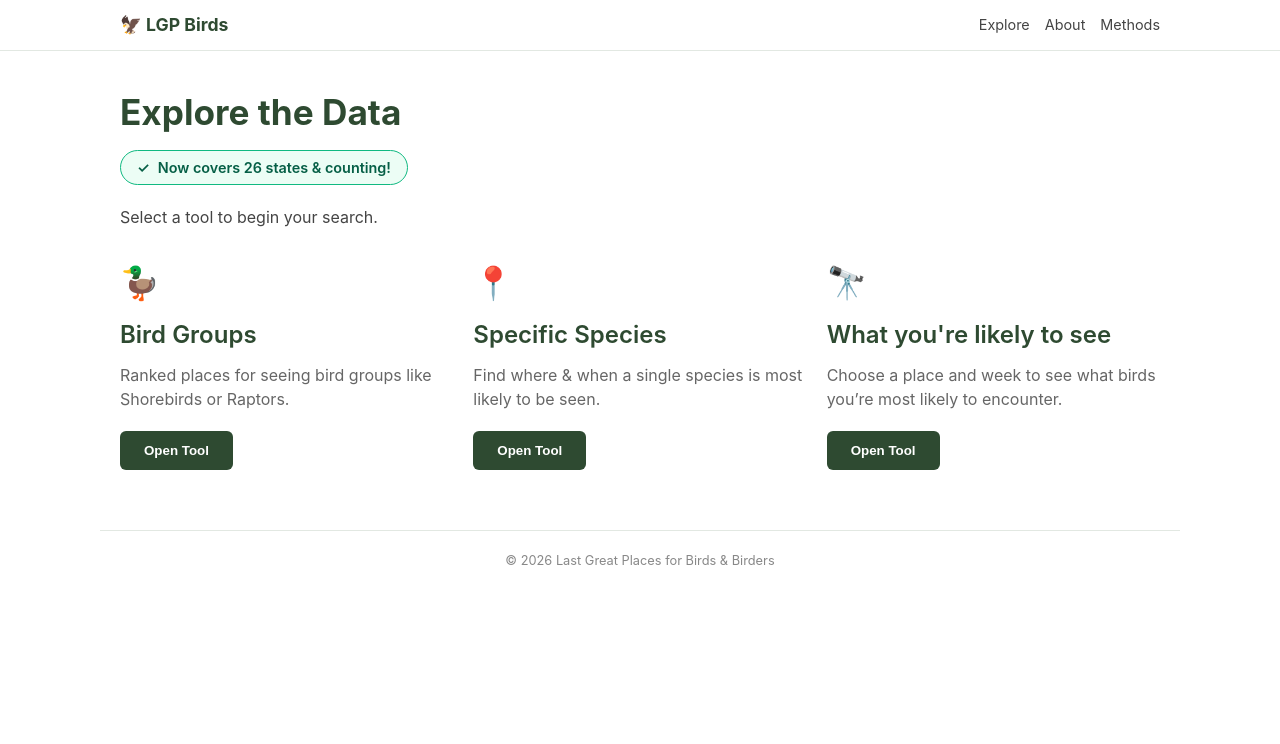
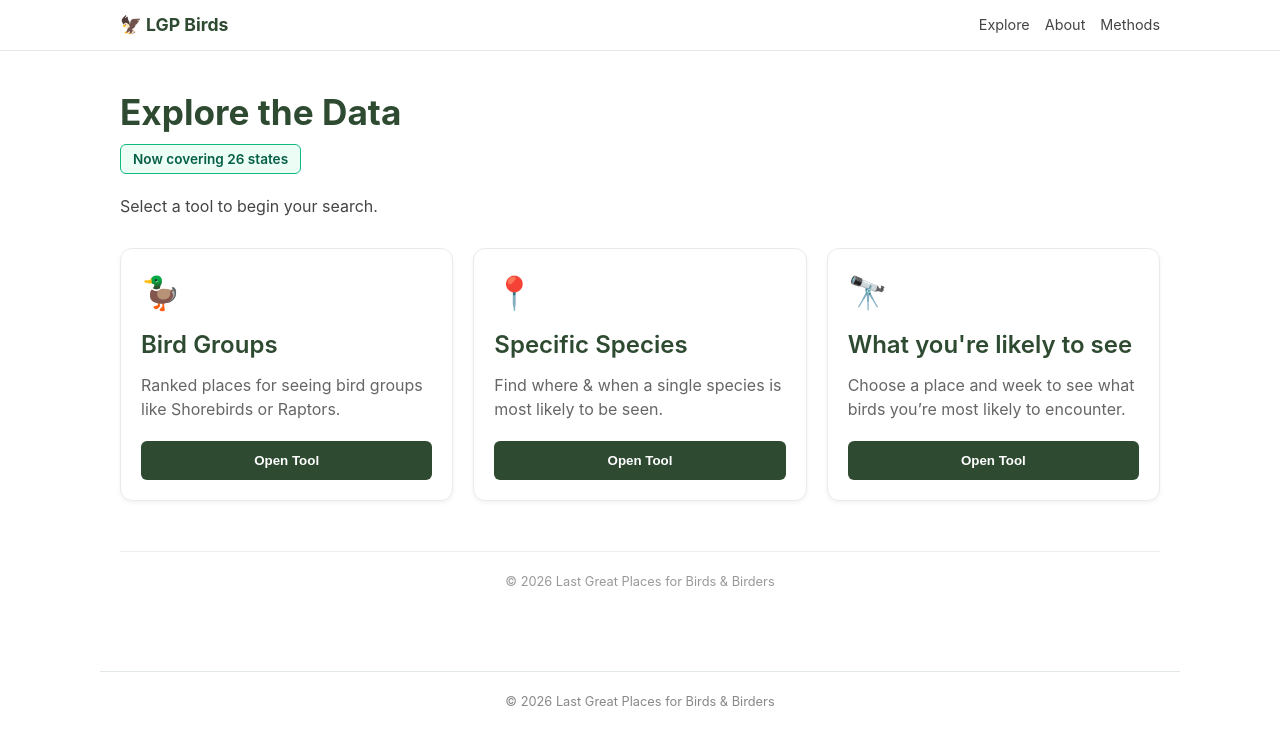
Before and after one commit to lastgreatplaces/LGP-Birds, a Next.js app: page /explore in a window 1280 px wide. Shown: the top 744 px of the page. Built offline with nearby package versions, Linux system fonts and the light colour scheme.

Commit message:
explore with badge redone

```diff
--- a/app/explore/page.tsx
+++ b/app/explore/page.tsx
@@ -23,28 +23,27 @@ export default function ExploreHub() {
   ];
 
   return (
-    <div className="container" style={{ paddingTop: '40px' }}>
-      <h1>Explore the Data</h1>
+    <div className="container" style={{ paddingTop: '40px', paddingLeft: '15px', paddingRight: '15px' }}>
+      <h1 style={{ marginBottom: '10px' }}>Explore the Data</h1>
 
-      {/* --- 26 STATES BADGE --- */}
+      {/* --- COMPACT 1-LINE COVERAGE BADGE --- */}
       <div style={{
-        display: 'inline-flex',
-        alignItems: 'center',
+        display: 'inline-block',
         backgroundColor: '#ecfdf5',
         color: '#065f46',
-        padding: '6px 16px',
-        borderRadius: '9999px',
-        fontSize: '0.9rem',
+        padding: '4px 12px',
+        borderRadius: '6px',
+        fontSize: '0.85rem',
         fontWeight: '600',
         border: '1px solid #10b981',
-        marginBottom: '20px'
+        marginBottom: '20px',
+        whiteSpace: 'nowrap'
       }}>
-        <span style={{ marginRight: '8px' }}>✓</span>
-        Now covers 26 states & counting!
+        Now covering 26 states
       </div>
-      {/* ----------------------- */}
+      {/* -------------------------------------- */}
 
-      <p style={{ marginBottom: '30px' }}>Select a tool to begin your search.</p>
+      <p style={{ marginBottom: '30px', color: '#444' }}>Select a tool to begin your search.</p>
 
       <div style={{
         display: 'grid',
@@ -52,14 +51,23 @@ export default function ExploreHub() {
         gap: '20px'
       }}>
         {tools.map((tool) => (
-          <div key={tool.title} className="card" style={{ display: 'flex', flexDirection: 'column', alignItems: 'flex-start' }}>
+          <div key={tool.title} className="card" style={{
+            display: 'flex',
+            flexDirection: 'column',
+            alignItems: 'flex-start',
+            padding: '20px',
+            border: '1px solid #eaeaea',
+            borderRadius: '12px',
+            backgroundColor: '#fff',
+            boxShadow: '0 2px 4px rgba(0,0,0,0.05)'
+          }}>
             <div style={{ fontSize: '2rem', marginBottom: '10px' }}>{tool.icon}</div>
 
-            <h2 style={{ color: '#2e4a31', margin: '0 0 10px 0' }}>{tool.title}</h2>
+            <h2 style={{ color: '#2e4a31', margin: '0 0 10px 0', fontSize: '1.5rem' }}>{tool.title}</h2>
 
-            <p style={{ color: '#666', marginBottom: '20px' }}>{tool.desc}</p>
+            <p style={{ color: '#666', marginBottom: '20px', lineHeight: '1.5' }}>{tool.desc}</p>
 
-            <Link href={tool.link} style={{ textDecoration: 'none' }}>
+            <Link href={tool.link} style={{ width: '100%', textDecoration: 'none' }}>
               <button style={{
                 backgroundColor: '#2e4a31',
                 color: 'white',
@@ -67,7 +75,8 @@ export default function ExploreHub() {
                 borderRadius: '6px',
                 border: 'none',
                 fontWeight: 'bold',
-                cursor: 'pointer'
+                cursor: 'pointer',
+                width: '100%' // Makes button easier to tap on mobile
               }}>
                 Open Tool
               </button>
@@ -75,6 +84,10 @@ export default function ExploreHub() {
           </div>
         ))}
       </div>
+
+      <footer style={{ marginTop: '50px', padding: '20px 0', borderTop: '1px solid #eee', textAlign: 'center', color: '#999', fontSize: '0.8rem' }}>
+        © 2026 Last Great Places for Birds & Birders
+      </footer>
     </div>
   );
 }
```
